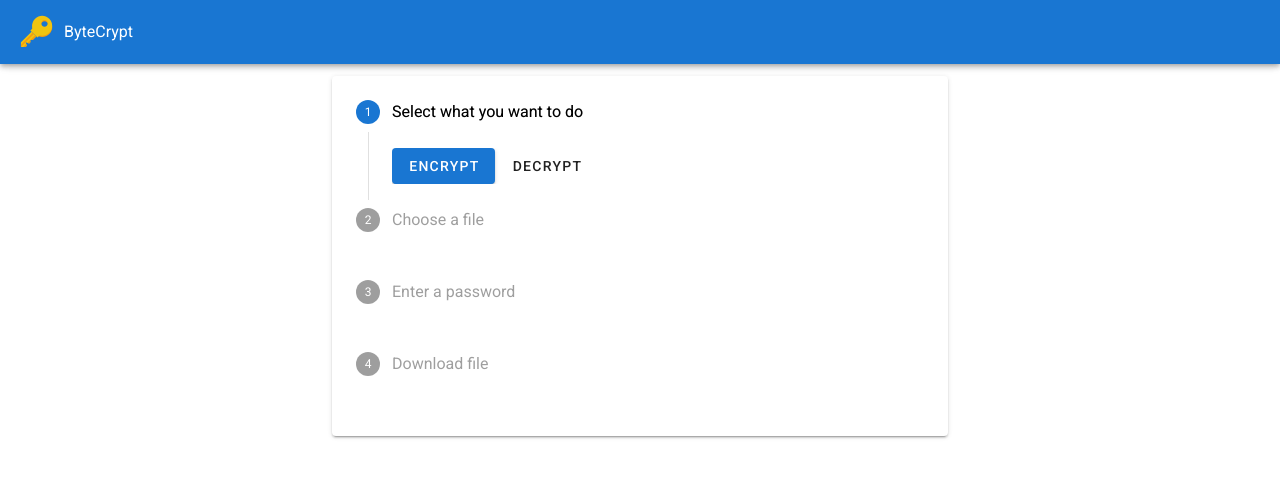
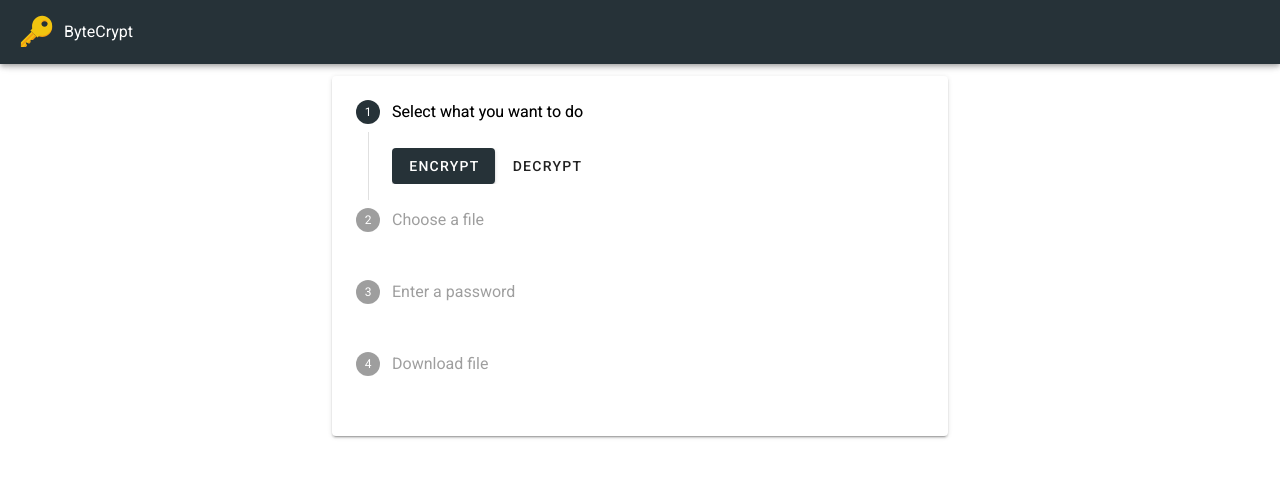
Before and after one commit to karolkrasnowski/ByteCrypt, a Vue app: page / in a window 1280 px wide. Shown: the top 478 px of the page. Built offline with nearby package versions, Linux system fonts and the light colour scheme.

Commit message:
Customize theme colors

```diff
--- a/src/plugins/vuetify.js
+++ b/src/plugins/vuetify.js
@@ -3,4 +3,13 @@ import Vuetify from 'vuetify/lib/framework'
 
 Vue.use(Vuetify)
 
-export default new Vuetify({})
+export default new Vuetify({
+  theme: {
+    themes: {
+      light: {
+        primary: '#263238',
+        error: '#FF1744',
+      },
+    },
+  },
+})
```
